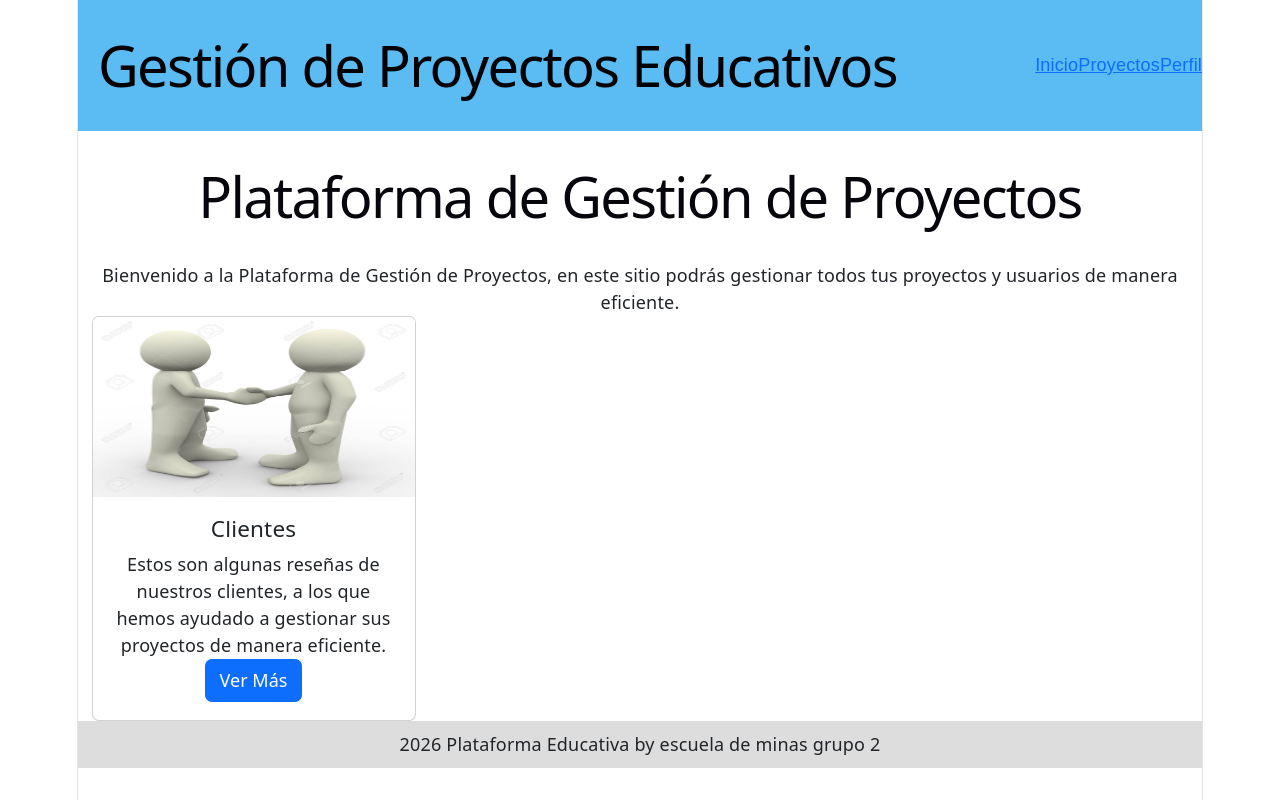
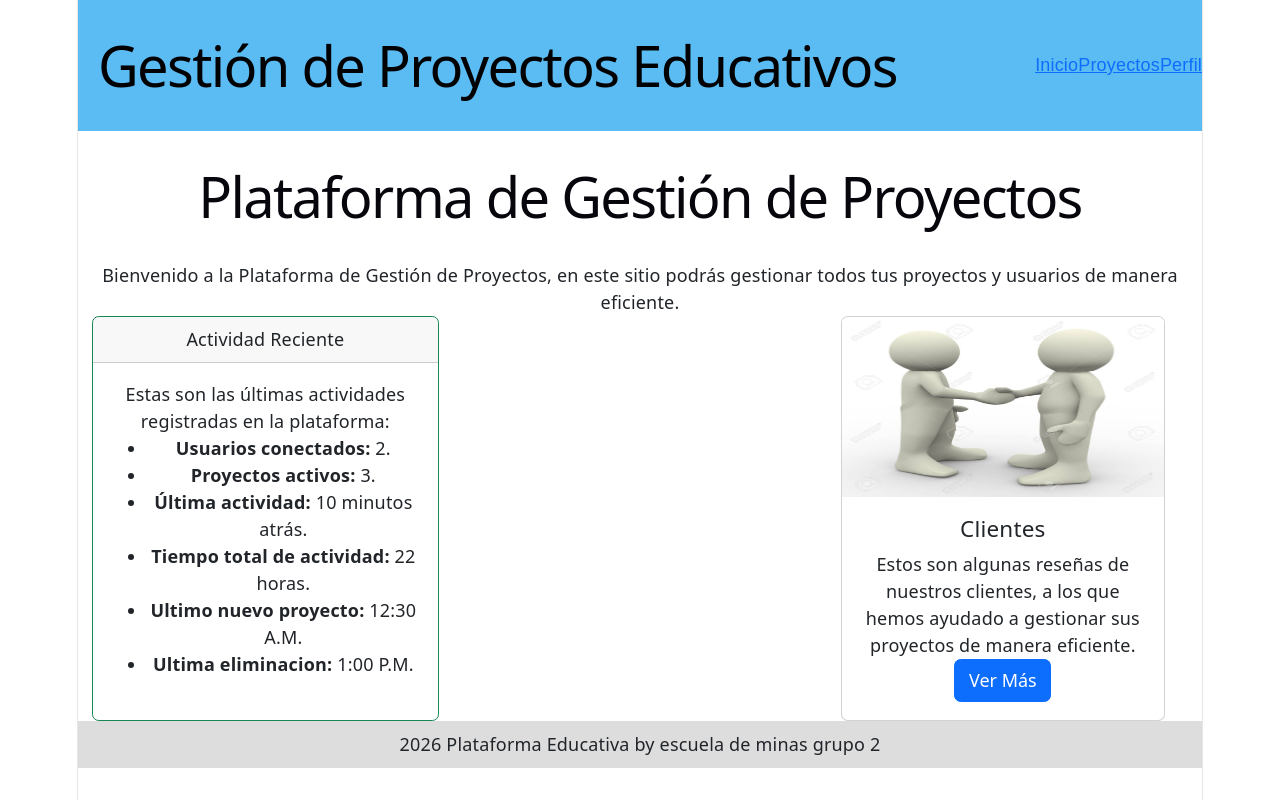
Before and after one commit to slendertroll777/pv_tp3_grupo2, a React (Vite) app: page / in a window 1280 px wide. Built offline with nearby package versions, Linux system fonts and the light colour scheme.

Commit message:
actividadCard final - Angulo

```diff
--- a/src/components/actividadCard.jsx
+++ b/src/components/actividadCard.jsx
@@ -1,6 +1,39 @@
+import Card from 'react-bootstrap/Card';
+import Button from 'react-bootstrap/Button';
 
 function ActividadCard() {
 
+    return (
+        <Card className="tarjeta-actividad" border="success" style={{ height: "100%" }}>
+            <Card.Header>Actividad Reciente</Card.Header>
+            <Card.Body>
+                <Card.Text>
+                        Estas son las últimas actividades registradas en la plataforma:
+                    <ul>
+                        <li>
+                            <strong>Usuarios conectados: </strong> 2.
+                        </li>
+                        <li>
+                            <strong>Proyectos activos: </strong> 3.
+                        </li>
+                        <li>
+                            <strong>Última actividad: </strong> 10 minutos atrás.
+                        </li>
+                        <li>
+                            <strong>Tiempo total de actividad: </strong> 22 horas.
+                        </li>
+                        <li>
+                            <strong>Ultimo nuevo proyecto: </strong> 12:30 A.M.
+                        </li>
+                        <li>
+                            <strong>Ultima eliminacion: </strong> 1:00 P.M.
+                        </li>
+                    </ul>
+                </Card.Text>
+            </Card.Body>
+
+        </Card>
+    )
 }
 
 export default ActividadCard;
--- a/src/views/Dahsboard.jsx
+++ b/src/views/Dahsboard.jsx
@@ -1,4 +1,5 @@
 import Col from "react-bootstrap/Col";
+import Row from "react-bootstrap/Row";
 import Container from "react-bootstrap/Container";
 import ActividadCard from "../components/actividadCard";
 import ActivosCard from "../components/activosCard";
@@ -13,10 +14,17 @@ function Dashboard() {
             <h1>Plataforma de Gestión de Proyectos</h1>
 
                 <p>Bienvenido a la Plataforma de Gestión de Proyectos, en este sitio podrás gestionar todos tus proyectos y usuarios de manera eficiente.</p>
-        <Col>
-        <ClientesCard />
-        </Col>
-
+            <Row>
+                <Col>
+                    <ActividadCard />
+                </Col>
+                <Col>
+                    <ActivosCard />
+                </Col>
+                <Col>
+                    <ClientesCard />
+                </Col>
+            </Row>
         </Container>
     )
 }
```
